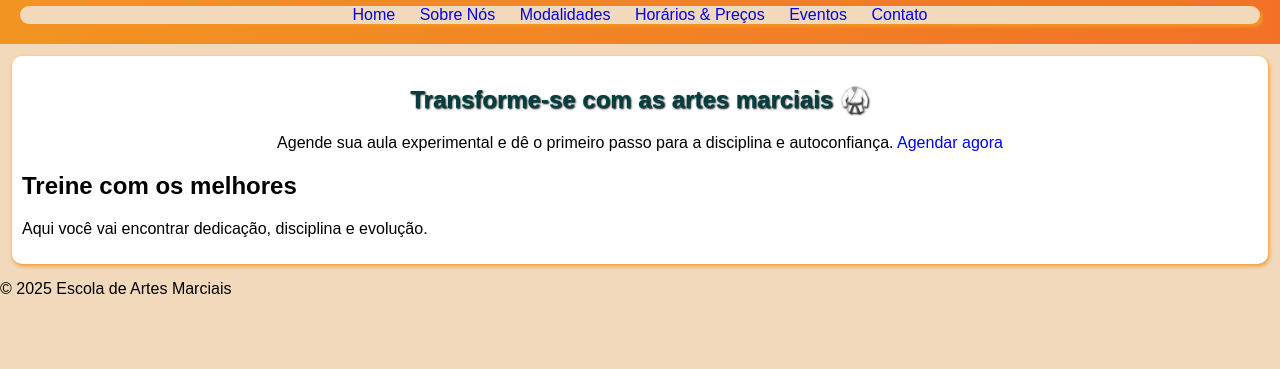
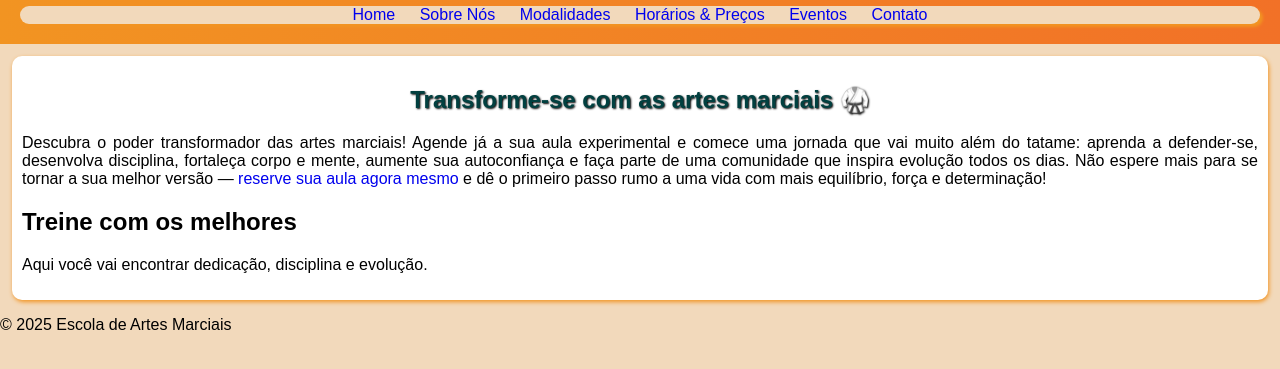
Before and after one commit to ManuelTutanguila/AcademiaUkiWazaFatiga, a plain HTML site: page index.html in a window 1280 px wide. Shown: the part 131-500 px from the top of the page. Drawn offline with Linux system fonts and the light colour scheme.

Commit message:
plano do projecto

```diff
--- a/index.html
+++ b/index.html
@@ -29,21 +29,22 @@
     <main>
         <section id="principal">
 
-    <h2>Transforme-se com as artes marciais &#x1F94B;</h2>
+<h2>Transforme-se com as artes marciais &#x1F94B;</h2>
 
-    <p class="Agende">Agende sua aula experimental e dê o primeiro passo para a disciplina e autoconfiança.
-        <a href="contato.html">
-            Agendar agora</a>
-    </p>
-
-
+    <p class="Agende">
+    Descubra o poder transformador das artes marciais!
+    Agende já a sua aula experimental e comece uma jornada que vai muito além do tatame:
+    aprenda a defender-se, desenvolva disciplina, fortaleça corpo e mente, aumente sua autoconfiança
+    e faça parte de uma comunidade que inspira evolução todos os dias.
+    Não espere mais para se tornar a sua melhor versão —
+    <a href="contato.html">reserve sua aula agora mesmo</a> e dê o primeiro passo rumo a uma vida com mais equilíbrio, força e determinação!
+</p>
 
 </section>
 
         <h2>Treine com os melhores</h2>
 
         <p>Aqui você vai encontrar dedicação, disciplina e evolução.</p>
-
     </main>
      <footer>
 
--- a/style.css
+++ b/style.css
@@ -52,7 +52,7 @@ border-radius: 10px 10px 10px;
 box-shadow: 1px 2px 4px #F29422;
 }
 .Agende {
-    text-align: center;
+    text-align: justify;
 }
  header img {
     width: 80px;
```
Also changed, not shown: 1 other file.
